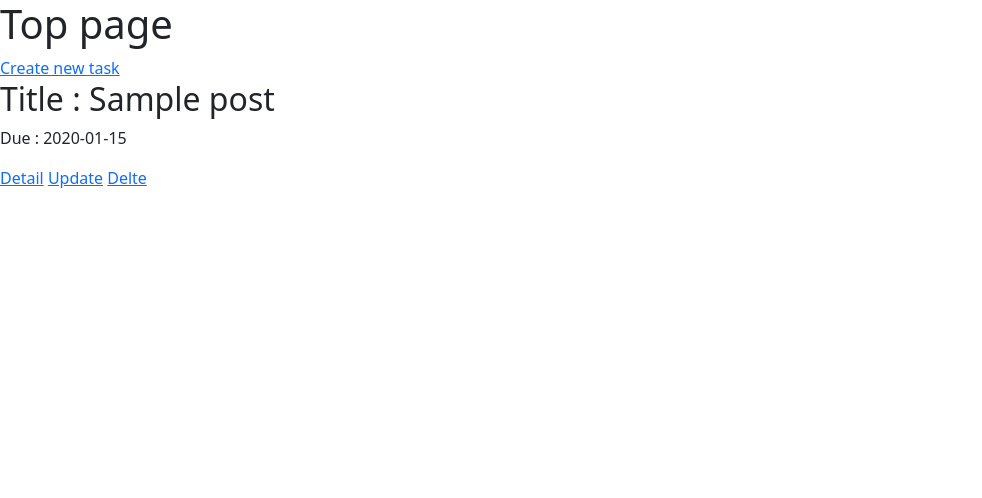
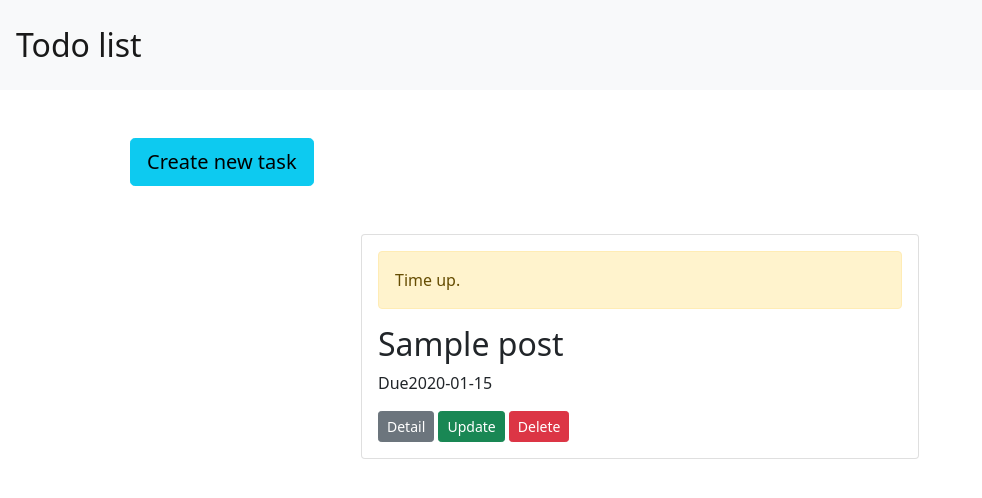
Before and after one commit to kenno1/flask-todo-list-web-app, a Flask app: page / in a window 1280 px wide. Shown: the top 498 px of the page, without its empty margins (0-982 px from the left). Run offline with Flask 2, Linux system fonts and the light colour scheme; tables that the repository leaves empty hold one stand-in row (values such as "Sample post"); some libraries are stand-ins or nearby versions.

Commit message:
applied bootstrap and modified design.

```diff
--- a/templates/base.html
+++ b/templates/base.html
@@ -9,6 +9,9 @@
     {% block head %}{% endblock %}
 </head>
 <body>
+    <nav class="navbar navbar-light bg-light p-3">
+        <a class="navbar-brand pl-3" href="/" style="font-size: 2rem;">Todo list</a>
+    </nav>
     {% block body %}{% endblock %}
 </body>
 </html>
--- a/templates/index.html
+++ b/templates/index.html
@@ -1,13 +1,23 @@
 {% extends 'base.html' %}
 
 {% block body %}
-<h1>Top page</h1>
-<a href="/create" role="button">Create new task</a>
-{% for post in posts %}
-<h2>Title : {{ post.title }}</h2>
-<p>Due : {{ post.due.date() }}</p>
-<a href="detail/{{ post.id }}" role="button">Detail</a>
-<a href="update/{{ post.id }}" role="button">Update</a>
-<a href="delete/{{ post.id }}" role="button">Delte</a>
-{% endfor %}
+<div class="container">
+    <a class="btn btn-info btn-lg m-5" href="/create" role="button">Create new task</a>
+    {% for post in posts %}
+    <div class="card w-50 mb-3" style="margin: auto;">
+        <div class="card-body">
+            {% if post.due.date() < today %}
+            <div class="alert alert-warning" role="alert">
+                Time up.
+            </div>
+            {% endif %}
+            <h2 class="card-title">{{ post.title }}</h2>
+            <p>Due{{ post.due.date() }}</p>
+            <a class="btn btn-secondary btn-sm" href="/detail/{{ post.id }}" role="button">Detail</a>
+            <a class="btn btn-success btn-sm" href="/update/{{ post.id }}" role="button">Update</a>
+            <a class="btn btn-danger btn-sm" href="/delete/{{ post.id }}" role="button">Delete</a>
+        </div>
+    </div>
+    {% endfor %}
+</div>
 {% endblock %}
```
Also changed, not shown: templates/create.html (+17 -8 lines), templates/detail.html (+12 -3 lines), templates/update.html (+16 -8 lines).
